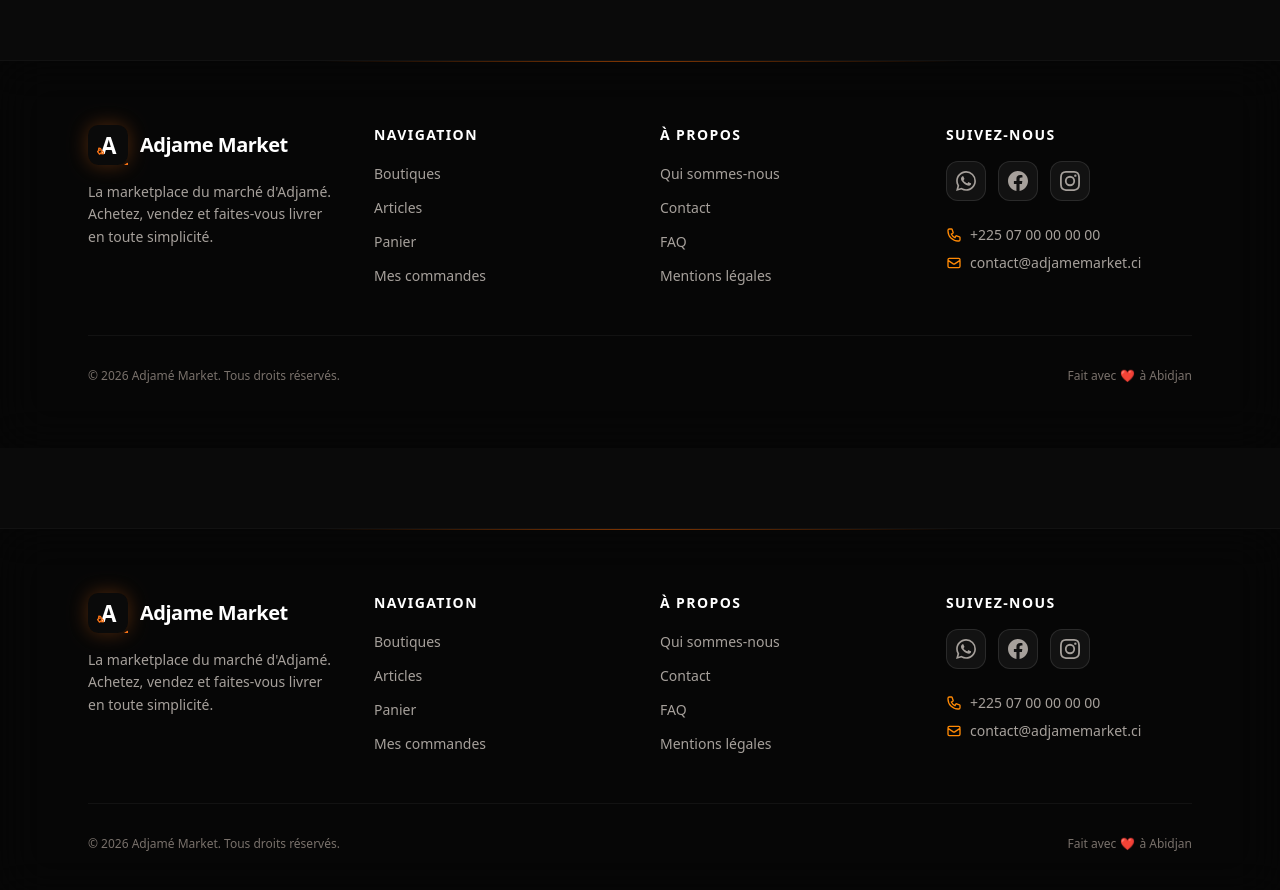
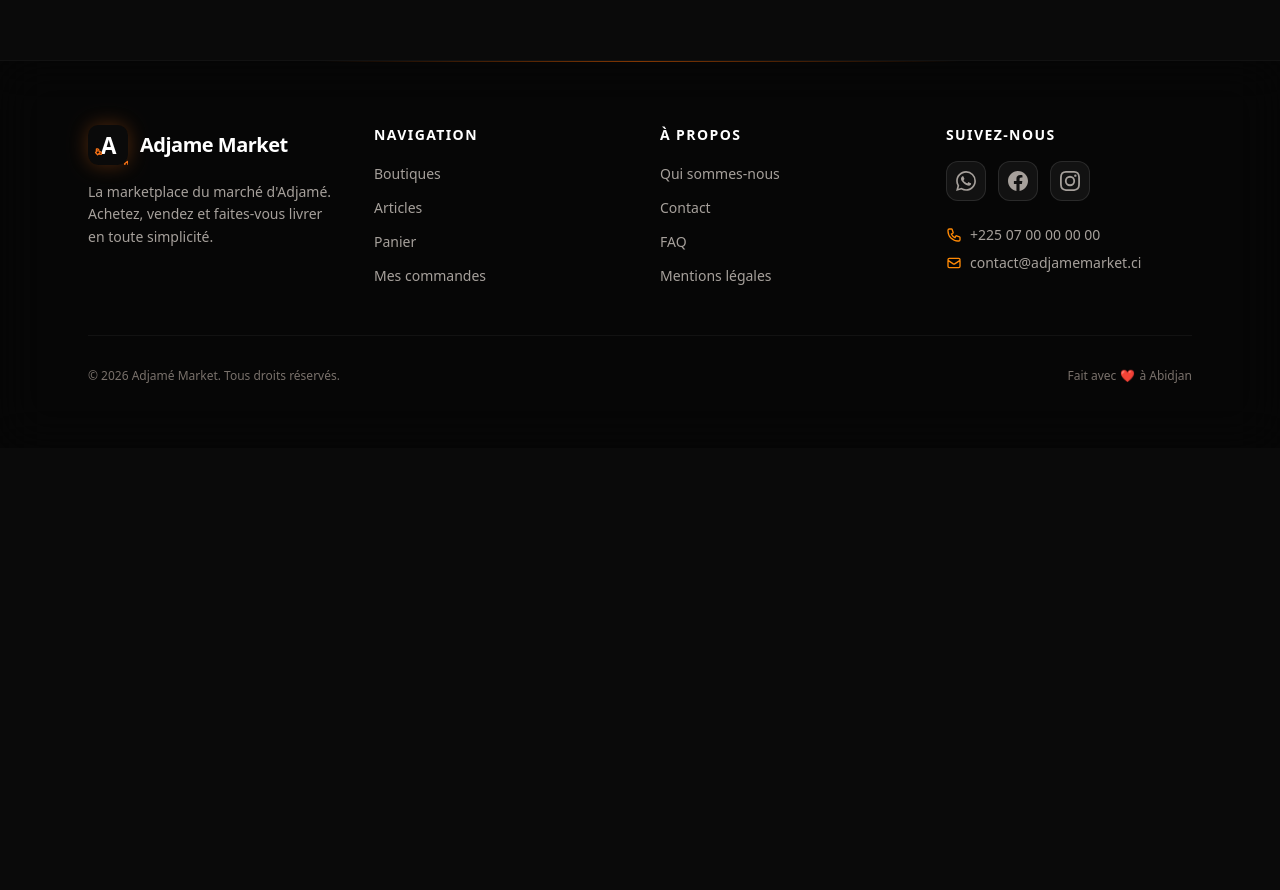
Before and after one commit to Sharo127/adjame-market-web, a Next.js app: page / in a window 1280 px wide. Shown: the part 1900-2790 px from the top of the page. After the commit the page ends 2348 px from the top, so only its background shows below. Built offline with nearby package versions, Linux system fonts and the light colour scheme; no server answers.

Commit message:
Fix: suppression du double footer sur la page d'accueil

```diff
--- a/app/page.tsx
+++ b/app/page.tsx
@@ -7,7 +7,7 @@ import TypewriterText from './components/TypewriterText';
 import CountUp from './components/CountUp';
 import BoutiqueCard from './components/BoutiqueCard';
 import HeroCarousel from './components/HeroCarousel';
-import Footer from './components/Footer';
+// ❌ J'ai supprimé l'import de Footer
 
 const API_URL: string = process.env.NEXT_PUBLIC_API_URL || 'http://127.0.0.1:8000';
 
@@ -19,7 +19,6 @@ interface Boutique {
   articles?: any[];
 }
 
-// Variantes d'animation pour les sections
 const fadeUp = {
   hidden: { opacity: 0, y: 30 },
   visible: (i: number) => ({
@@ -309,8 +308,7 @@ export default function HomePage() {
         </div>
       </section>
 
-      {/* ============ FOOTER ============ */}
-      <Footer />
+      {/* ❌ PAS de <Footer /> ici */}
     </main>
   );
 }
```
